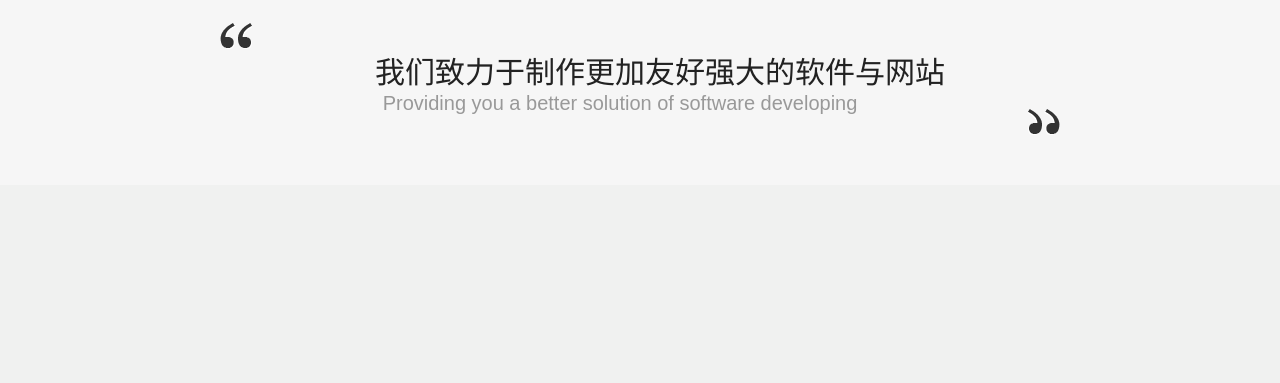
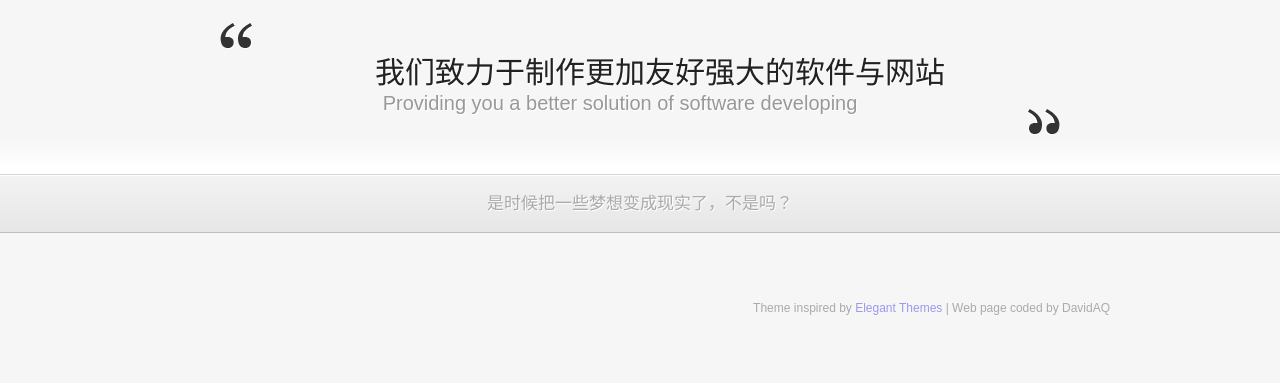
Before and after one commit to davidaq/num16studio, a PHP site: page / in a window 1280 px wide. Shown: the part 615-998 px from the top of the page. Before the commit the page ends 750 px from the top, so only its background shows below. Run offline with PHP 8.4, Linux system fonts and the light colour scheme.

Commit message:
slider doing

```diff
--- a/common_view.php
+++ b/common_view.php
@@ -15,15 +15,33 @@ if(!function_exists('_display'))
 	<div class="header fixedWidth"><img src="images/logo.png" class="logo"/></div>
 	<div class="nav fixedWidth">
 		<span class="top"></span>
-		<a href="">首页</a>
-		<a href="">博客</a>
-		<a href="">在做项目</a>
-		<a href="">关于我们</a>
-		<a href="">联系我们</a>
-		<a href="">友情链接</a>
+		<a href="index.php">首页</a>
+		<a href="blog" target="_blank">博客</a>
+		<a href="projects.php">在做项目</a>
+		<a href="aboutus.php">关于我们</a>
+		<a href="contact.php">联系我们</a>
+		<a href="links.php">友情链接</a>
 		<span class="bottom"></span>
 	</div>
 
 	<?php _display();?>
+
+
+	<div class="stripTop"></div>
+	<div class="strip">
+		<?php
+		$randomText=array(
+			'是时候把一些梦想变成现实了，不是吗？',
+			'不要限制自己的想象力！',
+			'埋头苦干终究会有收获的。',
+			'默默无闻只是暂时的，金子总是会发光的！',
+			'成功总在失败之后，不尝试只会错过'
+		);
+		echo $randomText[rand(0,count($randomText)-1)];
+		?>
+	</div>
+	<div class="footer fixedWidth">
+		Theme inspired by <a href="http://www.elegantthemes.com/">Elegant Themes</a> | Web page coded by DavidAQ
+	</div>
 </body>
 </html>
--- a/style.css
+++ b/style.css
@@ -7,6 +7,7 @@ body{
 }
 a{
 	text-decoration:none;
+	color:inherit;
 }
 .fixedWidth{
 	width:940px;
@@ -136,6 +137,7 @@ a{
 .sloganLeft,.sloganRight{
 	text-align:center;
 	width:800px;
+	text-shadow:1px 1px 0 #FFF;
 }
 .sloganLeft{
 	margin-top:50px;
@@ -153,3 +155,26 @@ a{
 	padding-bottom:20px;
 	padding-right:40px;
 }
+.stripTop{
+	height:39px;
+	background:url(images/strip-top.png);
+}
+.strip{
+	height:59px;
+	line-height:59px;
+	background:url(images/strip-bg.png);
+	text-align:center;
+	font-size:17px;
+	color:#AAA;
+	text-shadow:1px 1px 0 #FFF;
+}
+.footer{
+	height:150px;
+	line-height:150px;
+	font-size:12px;
+	color:#AAA;
+	text-align:right;
+}
+.footer a{
+	color:#99E;
+}
```
